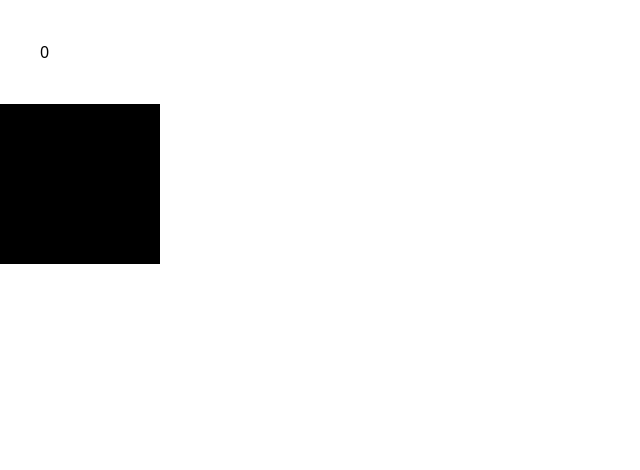
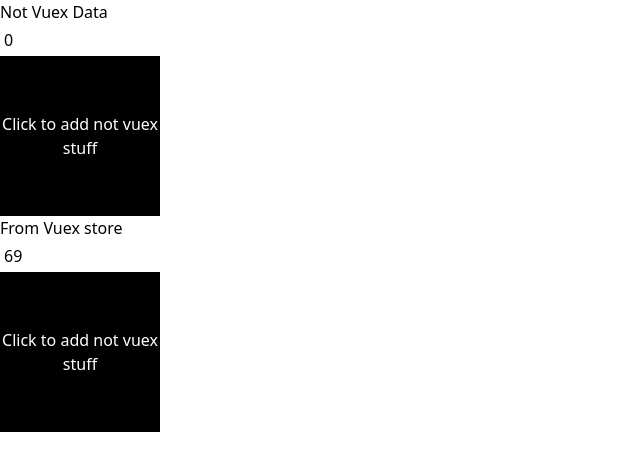
Before and after one commit to staten-island-tech/fullstack-frontend-ctrl-alt-elite, a Nuxt app in the folder frontend/: page / in a window 1280 px wide. Shown: the top 470 px of the page, without its empty margins (0-640 px from the left). Built offline with nearby package versions, Linux system fonts and the light colour scheme.

Commit message:
Something

```diff
--- a/frontend/pages/index.vue
+++ b/frontend/pages/index.vue
@@ -1,20 +1,38 @@
 <template>
   <section id="app">
-    <h1 class="m-10">{{count}}</h1>
-    <button class="w-40 h-40 bg-black" @click="test"></button>
+    <div>
+      <header>Not Vuex Data</header>
+      <h1 class="m-1 w-10">{{count}}</h1>
+      <button class="w-40 h-40 bg-black" @click="add"><div class="text-white">Click to add not vuex stuff</div></button>
+    </div>
+    <div>
+      <header>From Vuex store</header>
+      <h2 class="m-1 w-10">{{addStore}}</h2>
+      <button class="w-40 h-40 bg-black" @click="add"><div class="text-white">Click to add not vuex stuff</div></button>
+    </div>
+    <h1></h1>
+
   </section>
 </template>
 
 <script>
+// import {state} from "../store/index.js"
+// import {mutations} from "../store/index.js"
 export default {
+  element: "#app",
   data(){
     return{
       count: 0
     }
   },
+  computed: {
+    addStore(){
+      return this.$store.state.counter
+    }
+  },
   methods: {
-    test: function test(){
-      this.count++
+    add(){
+      return this.count++
     }
   }
 }
--- a/frontend/store/index.js
+++ b/frontend/store/index.js
@@ -0,0 +1,8 @@
+export const state = () => ({
+  counter: 69,
+})
+export const mutations = () => ({
+  increment(state) {
+    state.counter++
+  },
+})
```
